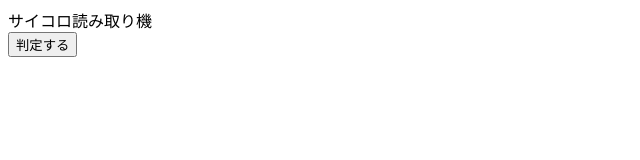
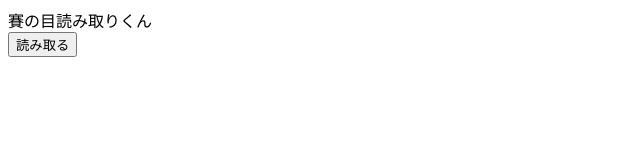
Before and after one commit to Ichi-Gou/Dice-Reader, a plain HTML site: page index.html in a window 1280 px wide. Shown: the full height of the page, 0-640 px from the left. Drawn offline with Linux system fonts and the light colour scheme.

Commit message:
Update index.html

```diff
--- a/index.html
+++ b/index.html
@@ -8,8 +8,8 @@
 </head>
 <body>
 
-    <div>サイコロ読み取り機</div>
-<button type="button" onclick="init()">判定する</button>
+    <div>賽の目読み取りくん</div>
+<button type="button" onclick="init()">読み取る</button>
 <div id="webcam-container"></div>
 <div id="label-container"></div>
 <script src="https://cdn.jsdelivr.net/npm/@tensorflow/tfjs@1.3.1/dist/tf.min.js"></script>
```
